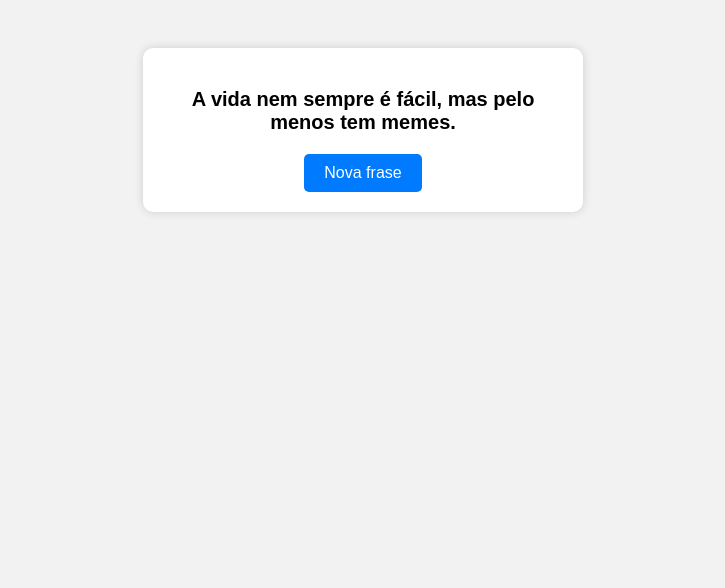
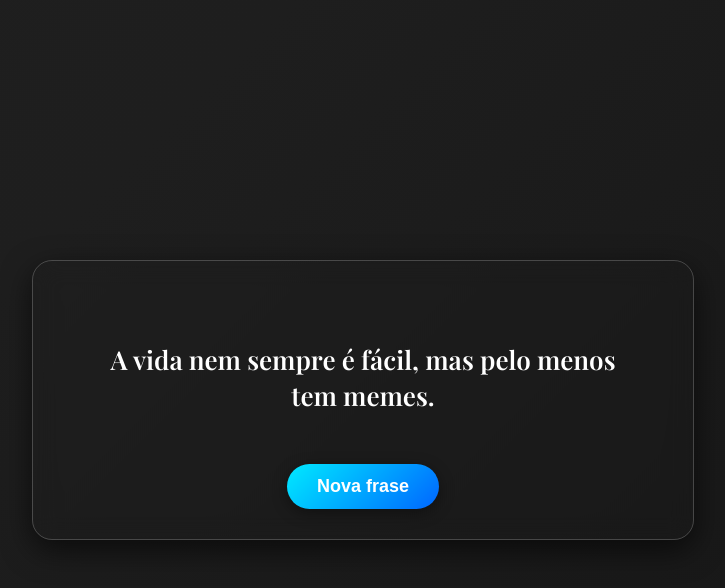
Before and after one commit to eric21carolo-prog/qr-phrases, a plain HTML site: page index.html in a window 1280 px wide. Shown: the whole page, without its empty margins (277-1002 px from the left). Drawn offline with nearby package versions, Linux system fonts and the light colour scheme.

Commit message:
Enhance index.html with premium styling and fonts

```diff
--- a/index.html
+++ b/index.html
@@ -1,46 +1,91 @@
 <!DOCTYPE html>
 <html lang="pt-BR">
 <head>
-    <meta charset="UTF-8">
-    <meta name="viewport" content="width=device-width, initial-scale=1.0">
-    <title>Frases Aleatórias</title>
+    <meta charset="UTF-8" />
+    <meta name="viewport" content="width=device-width, initial-scale=1.0" />
+    <title>Frases Aleatórias Premium</title>
+
+    <!-- Google Fonts -->
+    <link href="https://fonts.googleapis.com/css2?family=Playfair+Display:wght@600;700&family=Poppins:wght@300;500;700&display=swap" rel="stylesheet">
 
     <style>
+        /* Fundo animado */
         body {
-            font-family: Arial, sans-serif;
-            background: #f2f2f2;
-            text-align: center;
-            padding: 40px;
+            margin: 0;
+            font-family: "Poppins", sans-serif;
+            min-height: 100vh;
+            display: flex;
+            justify-content: center;
+            align-items: center;
+            background: linear-gradient(-45deg, #0f0f0f, #1e1e1e, #222, #000);
+            background-size: 400% 400%;
+            animation: bgMove 12s ease infinite;
         }
 
-        #box {
-            background: white;
-            padding: 20px;
-            border-radius: 10px;
-            max-width: 400px;
-            margin: auto;
-            box-shadow: 0 0 10px rgba(0,0,0,0.15);
+        @keyframes bgMove {
+            0% { background-position: 0% 50%; }
+            50% { background-position: 100% 50%; }
+            100% { background-position: 0% 50%; }
         }
 
-        #phrase {
-            font-size: 20px;
-            font-weight: bold;
-            margin-bottom: 20px;
+        /* Caixa da frase */
+        #box {
+            width: 90%;
+            max-width: 600px;
+            text-align: center;
+            padding: 30px;
+            border-radius: 20px;
+            backdrop-filter: blur(12px);
+            border: 1px solid rgba(255, 255, 255, 0.2);
+            box-shadow: 0 10px 30px rgba(0,0,0,0.6);
+            animation: fadeIn 0.8s ease forwards;
         }
 
+        @keyframes fadeIn {
+            from { opacity: 0; transform: translateY(20px); }
+            to { opacity: 1; transform: translateY(0); }
+        }
+
+        /* Frase com fundo estilizado */
+        #phrase {
+            font-family: "Playfair Display", serif;
+            font-size: 26px;
+            margin-bottom: 25px;
+            line-height: 1.4;
+            padding: 25px;
+            border-radius: 15px;
+            color: white;
+            font-weight: 600;
+            animation: fadePhrase 0.6s ease;
+        }
+
+        @keyframes fadePhrase {
+            from { opacity: 0; transform: scale(0.95); }
+            to { opacity: 1; transform: scale(1); }
+        }
+
+        /* Botão premium */
         button {
-            padding: 10px 20px;
+            padding: 12px 30px;
             border: none;
-            background: #007bff;
+            background: linear-gradient(135deg, #00eaff, #0066ff);
             color: white;
-            font-size: 16px;
-            border-radius: 5px;
+            font-size: 18px;
+            border-radius: 50px;
+            cursor: pointer;
+            font-weight: 600;
+            transition: 0.3s ease;
+            box-shadow: 0 4px 15px rgba(0,0,0,0.4);
+        }
+
+        button:hover {
+            transform: translateY(-3px);
+            box-shadow: 0 6px 20px rgba(0,0,0,0.6);
         }
     </style>
 </head>
 
 <body>
-
     <div id="box">
         <p id="phrase">Carregando...</p>
         <button onclick="loadPhrase()">Nova frase</button>
```
